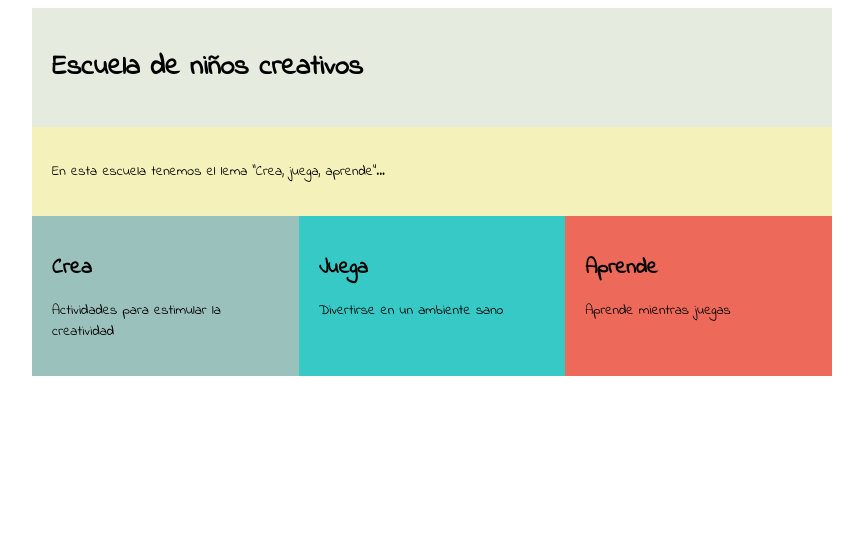
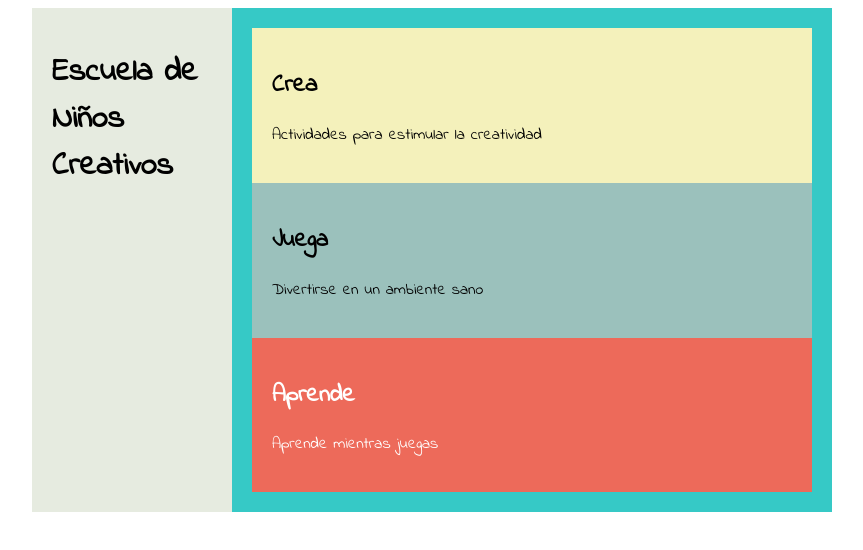
Before and after one commit to mjaurena/PatronesAdaptativos, a plain HTML site: page index.html in a window 1280 px wide. Shown: the whole page, without its empty margins (208-1071 px from the left). Drawn offline with Linux system fonts and the light colour scheme.

Commit message:
Aplicando Layout Shifter

```diff
--- a/css/estilos.css
+++ b/css/estilos.css
@@ -1,6 +1,7 @@
 body {
 	font-family: Indie Flower;
 }
+
 
 .container {
 	margin: 0;
@@ -13,7 +14,6 @@ body {
 	min-width: 150px;
 	padding: 20px;
 }
-
 .c1 {
 	color: black;
 	background-color: #E6EBE0;
@@ -45,41 +45,21 @@ body {
 	-webkit-flex-flow: row wrap;
 	flex-flow: row wrap;
 }
-@media screen and (max-width:599px) {
-	.c1, .c2, .c3, .c4, .c5{
-		width: 100%;
+.c1, .c2, .c3, .c4, .c5 {
+	width: 100%;
+}
+@media (min-width: 600px) {
+	.c1 {
+		width: 25%;
+	}
+	.c4 {
+		width: 75%;
 	}
 }
-@media screen and (min-width: 600px) {
-	.c2, .c3, .c4, .c5 {
-		width: 50%;
-	}
-	.c1{
-		width: 100%;
-	}
-}
-@media screen and (min-width: 800px) {
-	.c1, .c2 {
-		width: 100%;
-	}
-	.c3, .c4, .c5 {
-		width: 33.33%;
-	}
+@media (min-width: 800px) {
 	.container {
 		width: 800px;
 		margin-left: auto;
 		margin-right: auto;
 	}
 }
-@media screen and (min-width: 600px) {
-	.c1, .c2, .c3, .c4, .c5{
-		color: red;
-		font-size: 16px;
-	}
-}
-@media screen and (min-width: 900px) {
-	.c1, .c2, .c3, .c4, .c5{
-		color: black;
-		font-size: 14px;
-	}
-}
--- a/index.html
+++ b/index.html
@@ -1,4 +1,3 @@
-
 <!DOCTYPE html>
 <html lang="en">
 <head>
@@ -6,21 +5,18 @@
 	<link href='https://fonts.googleapis.com/css?family=Indie+Flower' rel='stylesheet' type='text/css'>
 	<link rel="stylesheet" href="css/estilos.css">
 	<meta charset="utf-8">
-
 </head>
 <body>
 <div class="container" role="main">
 	<div class="c1">
-		<h1>Escuela de niños creativos</h1>
+		<h1>Escuela de Niños Creativos</h1>
 	</div>
+	<div class="c4">
 		<div class="c2">
-		<p>En esta escuela tenemos el lema "Crea, juega, aprende"...</p>
-	</div>
-	<div class="c3">
 			<h2>Crea</h2>
 			<p>Actividades para estimular la creatividad</p>
 		</div>
-	<div class="c4">
+		<div class="c3">
 			<h2>Juega</h2>
 			<p>Divertirse en un ambiente sano</p>
 		</div>
@@ -28,7 +24,8 @@
 			<h2>Aprende</h2>
 			<p>Aprende mientras juegas</p>
 		</div>
+
 	</div>
-
+</div>
 </body>
 </html>
```
Lines whose indentation alone changed are shown as unchanged.
